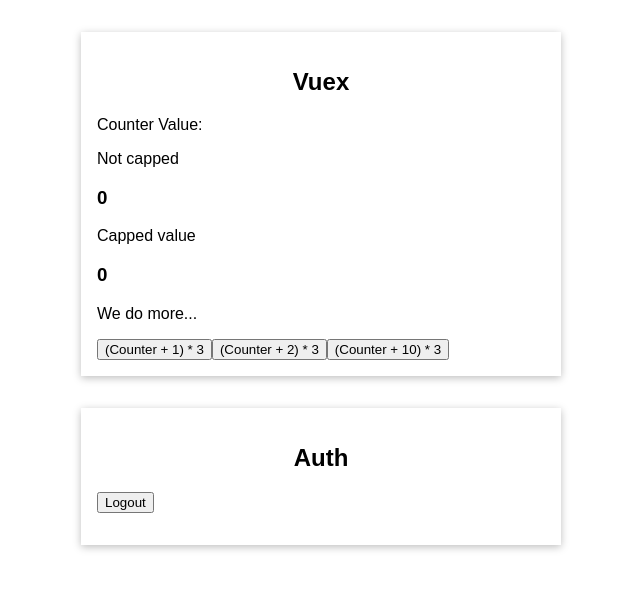
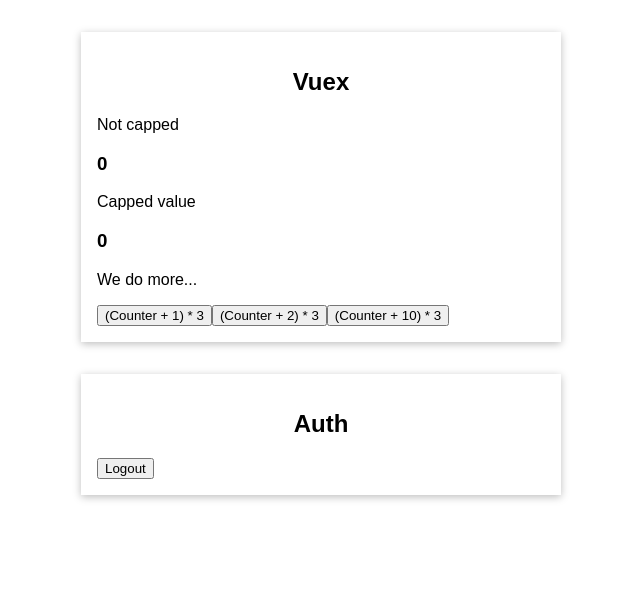
Before and after one commit to hoangunity/vuex, a Vue app: page / in a window 1280 px wide. Both pictures are taken after a click on the button "Login". Shown: the top 590 px of the page, without its empty margins (319-959 px from the left). Built offline with nearby package versions, Linux system fonts and the light colour scheme.

Commit message:
Namespacing Modules

```diff
--- a/src/App.vue
+++ b/src/App.vue
@@ -1,6 +1,5 @@
 <template>
   <base-container title="Vuex" v-if="isAuth">
-    <p>Counter Value: {{ counterValue }}</p>
     <!-- RENDER Counter -->
     <the-counter></the-counter>
     <!-- RENDER Counter -->
@@ -37,15 +36,12 @@
     addOne() {
       // this.$store.commit('increase', { value: 10 });
       this.$store.dispatch({
-        type: 'increase',
+        type: 'numbers/increase',
         value: 1
       });
     }
   },
   computed: {
-    counterValue() {
-      return this.$store.state.counter;
-    },
     // isAuthenticated() {
     //   return this.$store.state.isAuthenticated;
     // },
--- a/src/components/ChangeCounter.vue
+++ b/src/components/ChangeCounter.vue
@@ -12,7 +12,7 @@
     //   this.$store.dispatch('increment');
     // }
     // ...mapActions(['increment', 'increase'])
-    ...mapActions({
+    ...mapActions('numbers', {
       inc: 'increment',
       increase: 'increase'
     })
--- a/src/components/FavoriteValue.vue
+++ b/src/components/FavoriteValue.vue
@@ -8,7 +8,7 @@
 export default {
   computed: {
     counter() {
-      return this.$store.getters.normalizedCounter;
+      return this.$store.getters['numbers/normalizedCounter'];
     }
   }
 };
--- a/src/components/TheCounter.vue
+++ b/src/components/TheCounter.vue
@@ -11,7 +11,7 @@
     // counter() {
     //   return this.$store.getters.finalCounter;
     // }
-    ...mapGetters(['finalCounter'])
+    ...mapGetters('numbers', ['finalCounter'])
   }
 };
 </script>
--- a/src/components/UserAuth.vue
+++ b/src/components/UserAuth.vue
@@ -1,7 +1,6 @@
 <template>
   <button @click="login" v-if="!isAuth">Login</button>
   <button @click="logout" v-else>Logout</button>
-  <p>{{ testAuth }}</p>
 </template>
 
 <script>
@@ -16,8 +15,7 @@
   },
   computed: {
     ...mapGetters({
-      isAuth: 'userIsAuthenticated',
-      testAuth: 'testAuth'
+      isAuth: 'userIsAuthenticated'
     })
   }
 };
--- a/src/main.js
+++ b/src/main.js
@@ -4,6 +4,7 @@
 import App from './App.vue';
 
 const counterModule = {
+  namespaced: true,
   state() {
     return {
       counter: 0
```
